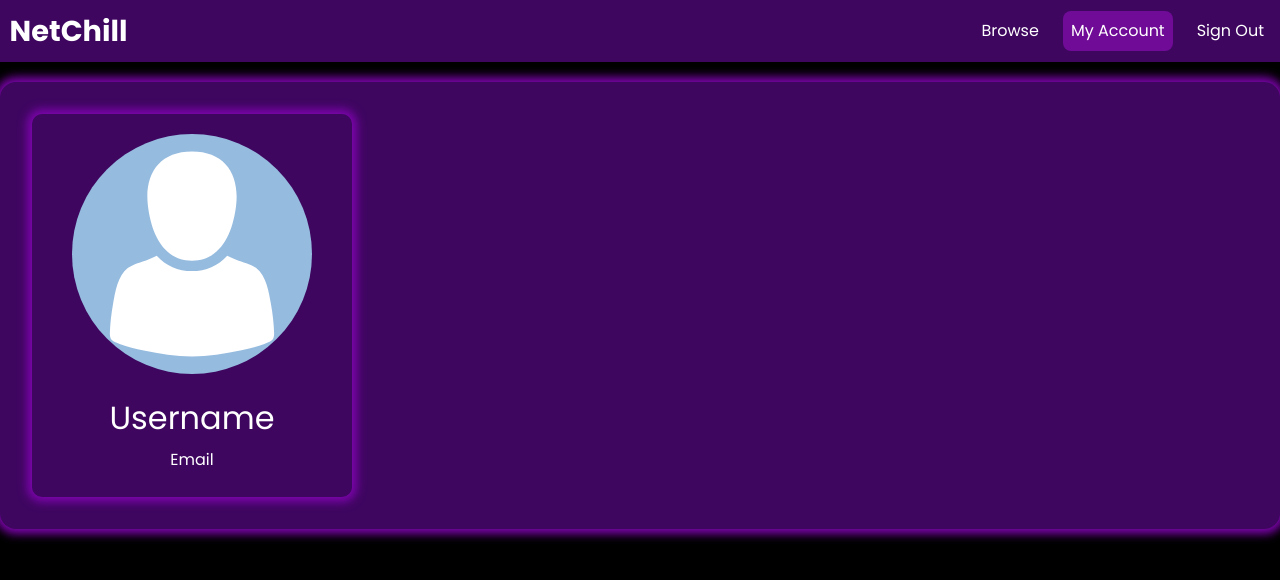
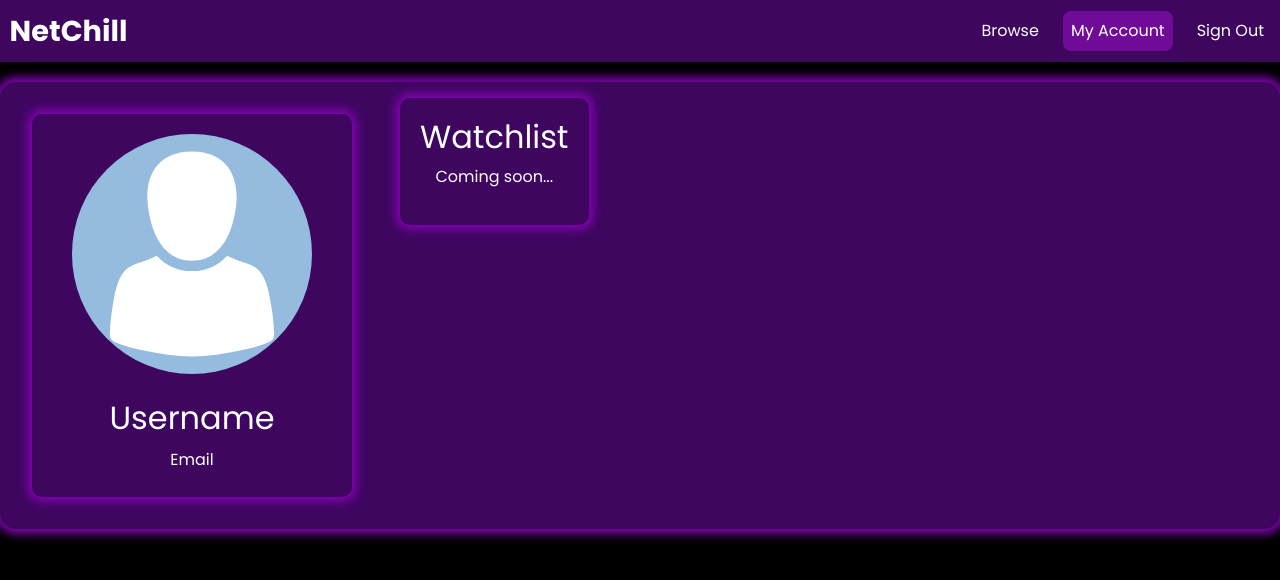
Before and after one commit to frankie111/NetChill_FE, a React (Vite) app in the folder net-chill/: page /my-account in a window 1280 px wide. Shown: the top 580 px of the page. Built offline with nearby package versions, Linux system fonts and the light colour scheme; no server answers; sample sign-in values are in the browser's storage.

Commit message:
Re-render page when logo is clicked

```diff
--- a/net-chill/src/components/navbar/Navbar.jsx
+++ b/net-chill/src/components/navbar/Navbar.jsx
@@ -24,10 +24,16 @@ const Navbar = ({ onSearch }) => {
     onSearch(e.target.elements[0].value);
   };
 
+  const handleBrowseClick = () => {
+    e.preventDefault();
+    onSearch("");
+    navigate("/browse");
+  };
+
   return (
     <div className="nav-container">
       <nav>
-        <Link to="/browse" className="title">
+        <Link to="/browse" className="title" onClick={handleBrowseClick}>
           NetChill
         </Link>
 
--- /dev/null
+++ b/net-chill/src/components/watchlist/Watchlist.css
@@ -0,0 +1,12 @@
+.watchlist{
+    display: flex;
+    flex-direction: column;
+    align-items: center;
+    background-color: var(--secondary-color);
+    color: white;
+    border-radius: 0.625rem;
+    padding: 1.25rem;
+    box-shadow: 0 0 0.625rem 0.313rem var(--quaternary-color);
+    width: auto;
+    margin: 1rem;
+}
--- /dev/null
+++ b/net-chill/src/components/watchlist/Watchlist.jsx
@@ -0,0 +1,11 @@
+import React from "react";
+import "./Watchlist.css";
+
+const Watchlist = () => {
+  return <div className="watchlist">
+    <h2>Watchlist</h2>
+    <p>Coming soon...</p>
+  </div>;
+};
+
+export default Watchlist;
--- a/net-chill/src/pages/browse/BrowsePage.jsx
+++ b/net-chill/src/pages/browse/BrowsePage.jsx
@@ -9,7 +9,7 @@ const BrowsePage = ({ searchTerm }) => {
   const [page, setPage] = useState(1);
   const [pageCount, setPageCount] = useState(1);
 
-  const fetchMovies = async () => {
+  const fetchMostPopularMovies = async () => {
     try {
       const token = await getIdToken(auth.currentUser);
       const response = await fetch(`https://localhost:8000/movies/${page}`, {
@@ -58,7 +58,7 @@ const BrowsePage = ({ searchTerm }) => {
 
   useEffect(() => {
     if (searchTerm) fetchMoviesBySearch();
-    else fetchMovies();
+    else fetchMostPopularMovies();
   }, [page, searchTerm]);
 
   const handleNextPage = () => {
--- a/net-chill/src/pages/myAccount/MyAccountPage.jsx
+++ b/net-chill/src/pages/myAccount/MyAccountPage.jsx
@@ -3,6 +3,7 @@ import { getIdToken } from "firebase/auth";
 import { auth } from "../../firebase";
 import ProfileCard from "../../components/profileCard/ProfileCard";
 import "./MyAccountPage.css";
+import Watchlist from "../../components/watchlist/Watchlist";
 
 const MyAccountPage = () => {
   const [userData, setUserData] = useState({});
@@ -10,13 +11,16 @@ const MyAccountPage = () => {
   const fetchUserData = async () => {
     try {
       const token = await getIdToken(auth.currentUser);
-      const response = await fetch(`https://localhost:8000/user/${auth.currentUser.uid}`, {
-        method: "GET",
-        headers: {
-          Authorization: token,
-          "Content-Type": "application/json",
-        },
-      });
+      const response = await fetch(
+        `https://localhost:8000/user/${auth.currentUser.uid}`,
+        {
+          method: "GET",
+          headers: {
+            Authorization: token,
+            "Content-Type": "application/json",
+          },
+        }
+      );
       if (!response.ok) {
         throw new Error("Failed to fetch user data");
       }
@@ -36,9 +40,12 @@ const MyAccountPage = () => {
     <div className="account-container">
       <div className="account-content">
         <div className="profile-card-container">
-          <ProfileCard username={userData.username} email={userData.email}/>
+          <ProfileCard username={userData.username} email={userData.email} />
         </div>
 
+        <div className="watchlist-container">
+          <Watchlist />
+        </div>
       </div>
     </div>
   );
```
